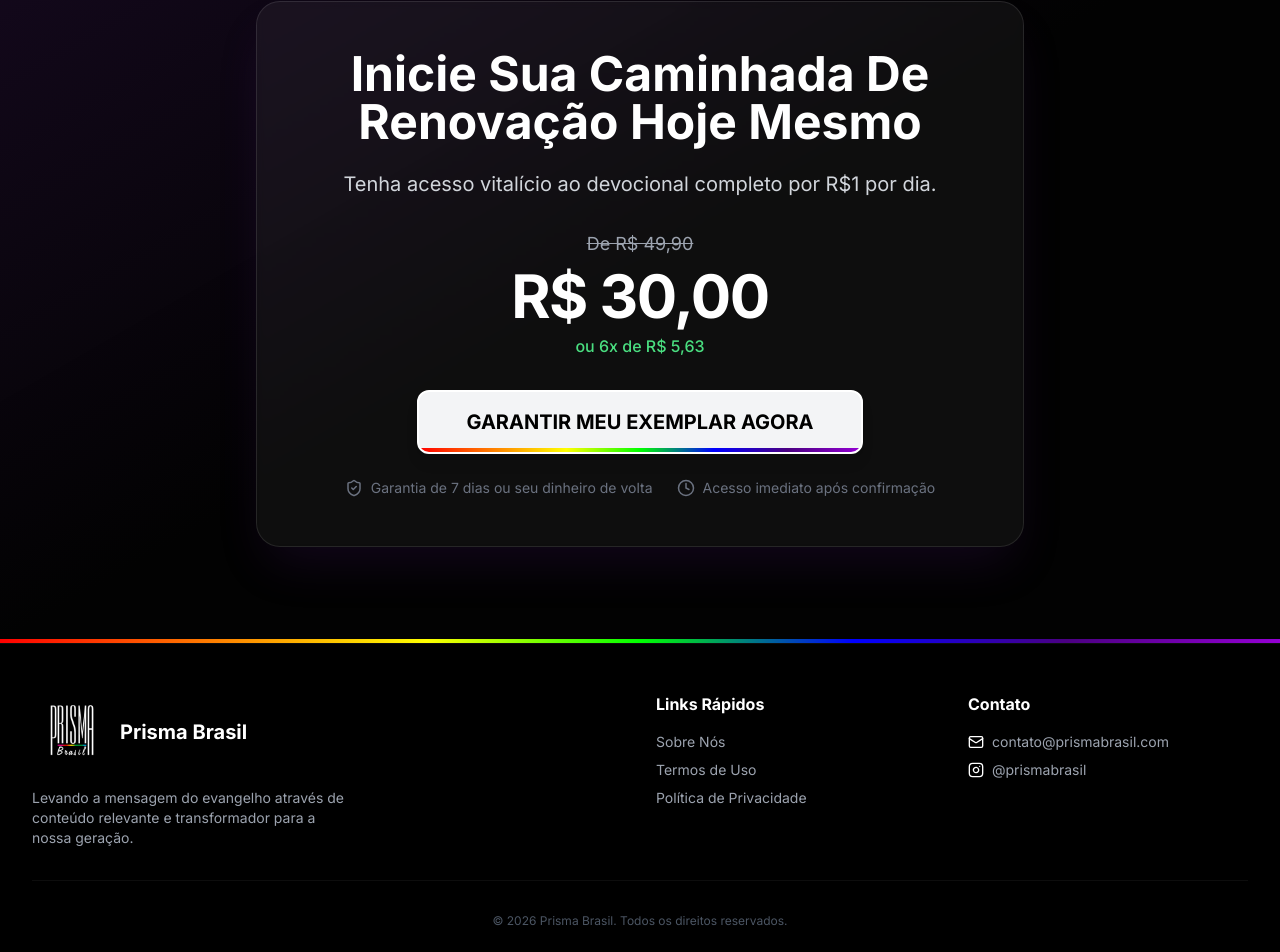
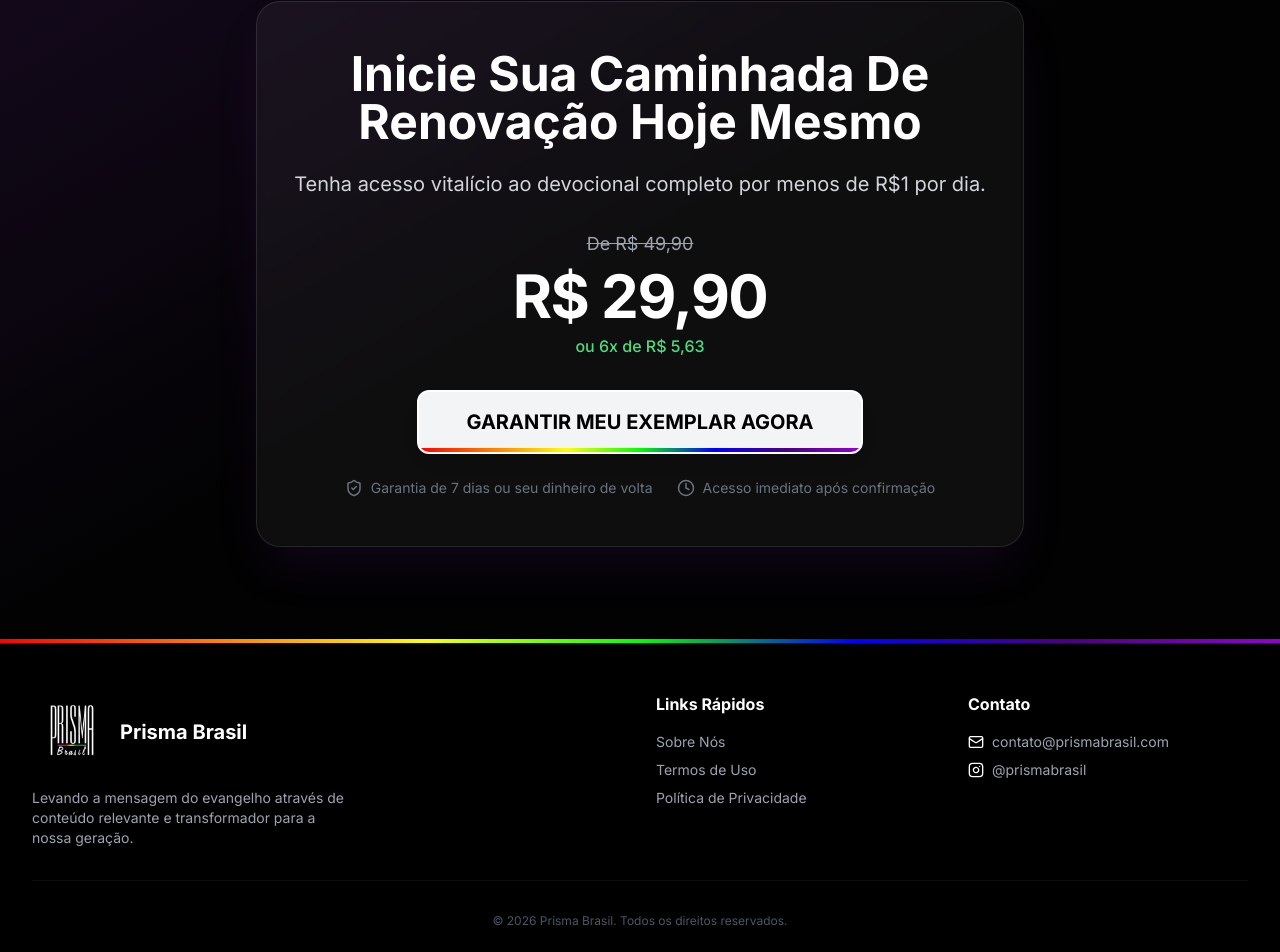
Before and after one commit to fast-dev-digital/lp-prisma-brasil, a React (Vite) app: page / in a window 1280 px wide. Shown: the part 3949-4901 px from the top of the page. Built offline with nearby package versions, Linux system fonts and the light colour scheme.

Commit message:
style: muda valor de 30 para 29,90

```diff
--- a/src/components/sections/CTASection.tsx
+++ b/src/components/sections/CTASection.tsx
@@ -15,12 +15,12 @@ export const CTASection = () => {
           Inicie Sua Caminhada De Renovação Hoje Mesmo
         </h2>
         <p className="text-xl text-gray-300 mb-8">
-          Tenha acesso vitalício ao devocional completo por R$1 por dia.
+          Tenha acesso vitalício ao devocional completo por menos de R$1 por dia.
         </p>
 
         <div className="flex flex-col items-center gap-2 mb-8">
             <span className="text-gray-400 line-through text-lg">De R$ 49,90</span>
-            <span className="text-4xl md:text-6xl font-bold text-white tracking-tight">R$ 30,00</span>
+            <span className="text-4xl md:text-6xl font-bold text-white tracking-tight">R$ 29,90</span>
             <span className="text-green-400 font-medium">ou 6x de R$ 5,63</span>
         </div>
 
```
